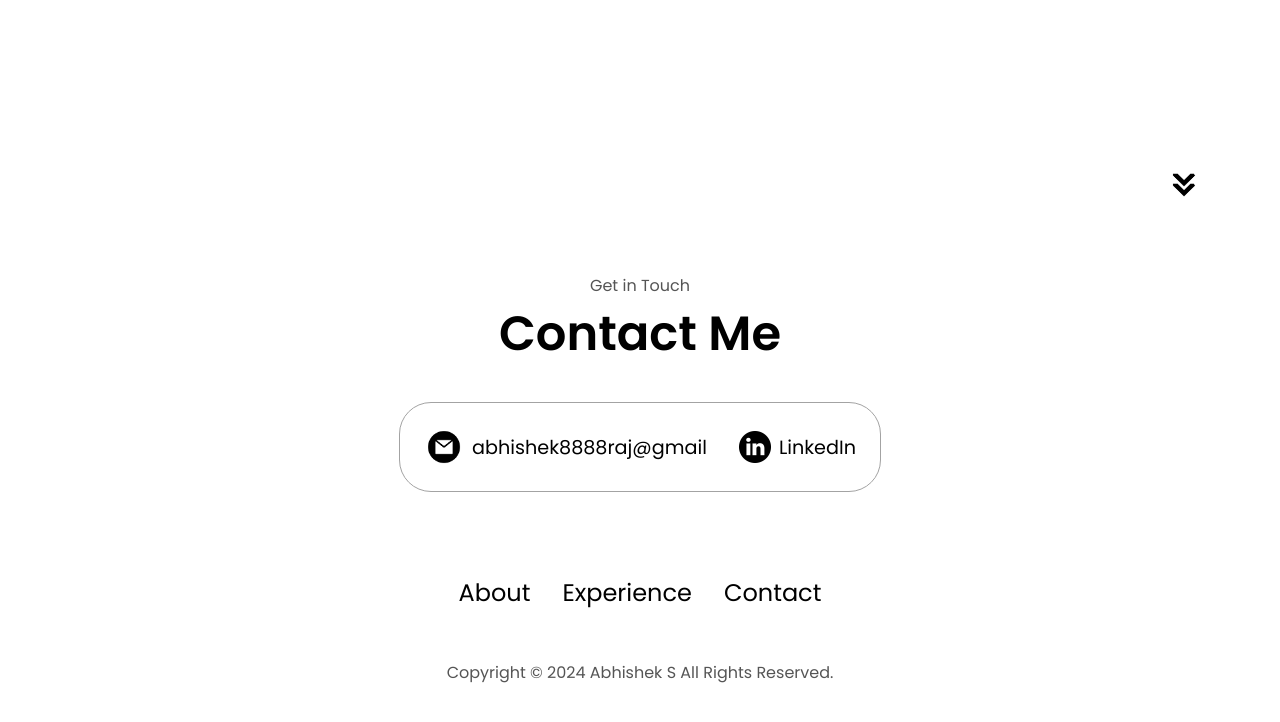
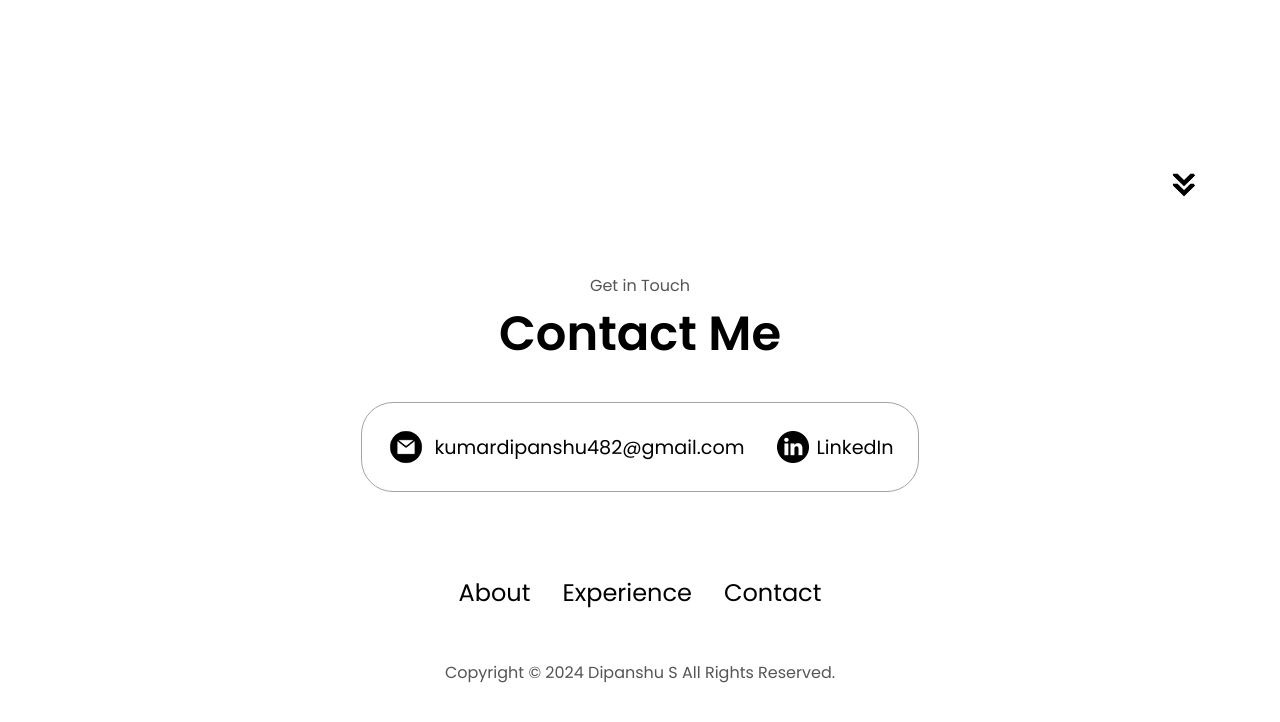
Before and after one commit to dip9065/assets-linkedin.png, a plain HTML site: page index (1).html in a window 1280 px wide. Shown: the part 2216-2938 px from the top of the page. Drawn offline with Linux system fonts and the light colour scheme; files whose address does not match are found by name.

Commit message:
Update index (1).html

```diff
--- a/index (1).html
+++ b/index (1).html
@@ -283,7 +283,7 @@
           />
           <p>
             <a href="mailto:abhishek8888raj@gmail.com"
-              >abhishek8888raj@gmail</a
+              > kumardipanshu482@gmail.com</a
             >
           </p>
         </div>
@@ -313,7 +313,7 @@
           </ul>
         </div>
       </nav>
-      <p>Copyright &#169; 2024 Abhishek S All Rights Reserved.</p>
+      <p>Copyright &#169; 2024 Dipanshu S All Rights Reserved.</p>
     </footer>
     <script src="script.js"></script>
   </body>
```
